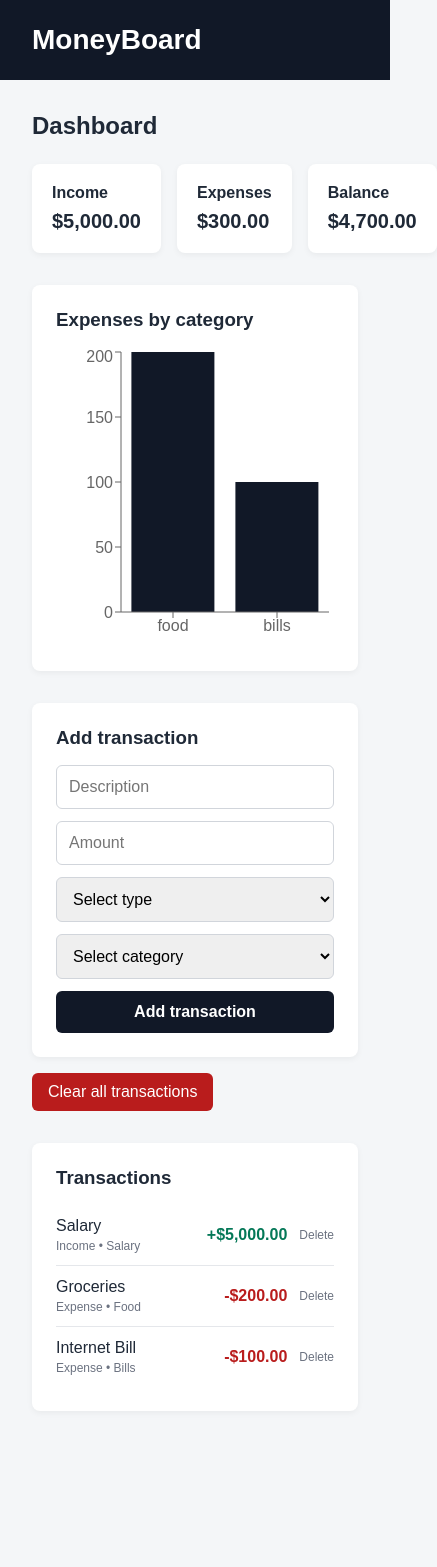
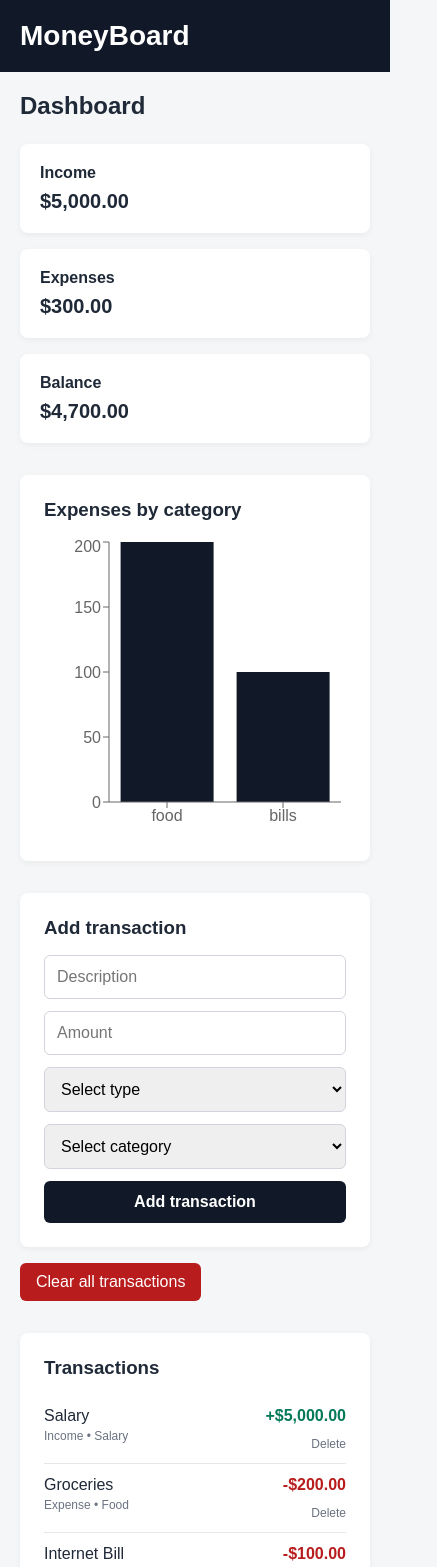
Before and after one commit to CaceresEly/MoneyBoard, a React (Vite) app: page / in a window 390 px wide. Shown: the top 1567 px of the page, 437 px wide, since content can reach past the window. Before the commit the page ends 1443 px from the top, so only its background shows below. Built offline with nearby package versions, Linux system fonts and the light colour scheme.

Commit message:
style: improve responsive dashboard layout

```diff
--- a/src/index.css
+++ b/src/index.css
@@ -187,3 +187,27 @@ textarea {
 .chart-section h3 {
   margin-bottom: 16px;
 }
+
+@media (max-width: 768px) {
+  .app-header {
+    padding: 20px;
+  }
+
+  .app-main {
+    padding: 20px;
+  }
+
+  .summary-grid {
+    grid-template-columns: 1fr;
+  }
+
+  .transaction-item {
+    align-items: flex-start;
+    gap: 12px;
+  }
+
+  .transaction-actions {
+    flex-direction: column;
+    align-items: flex-end;
+  }
+}
```
